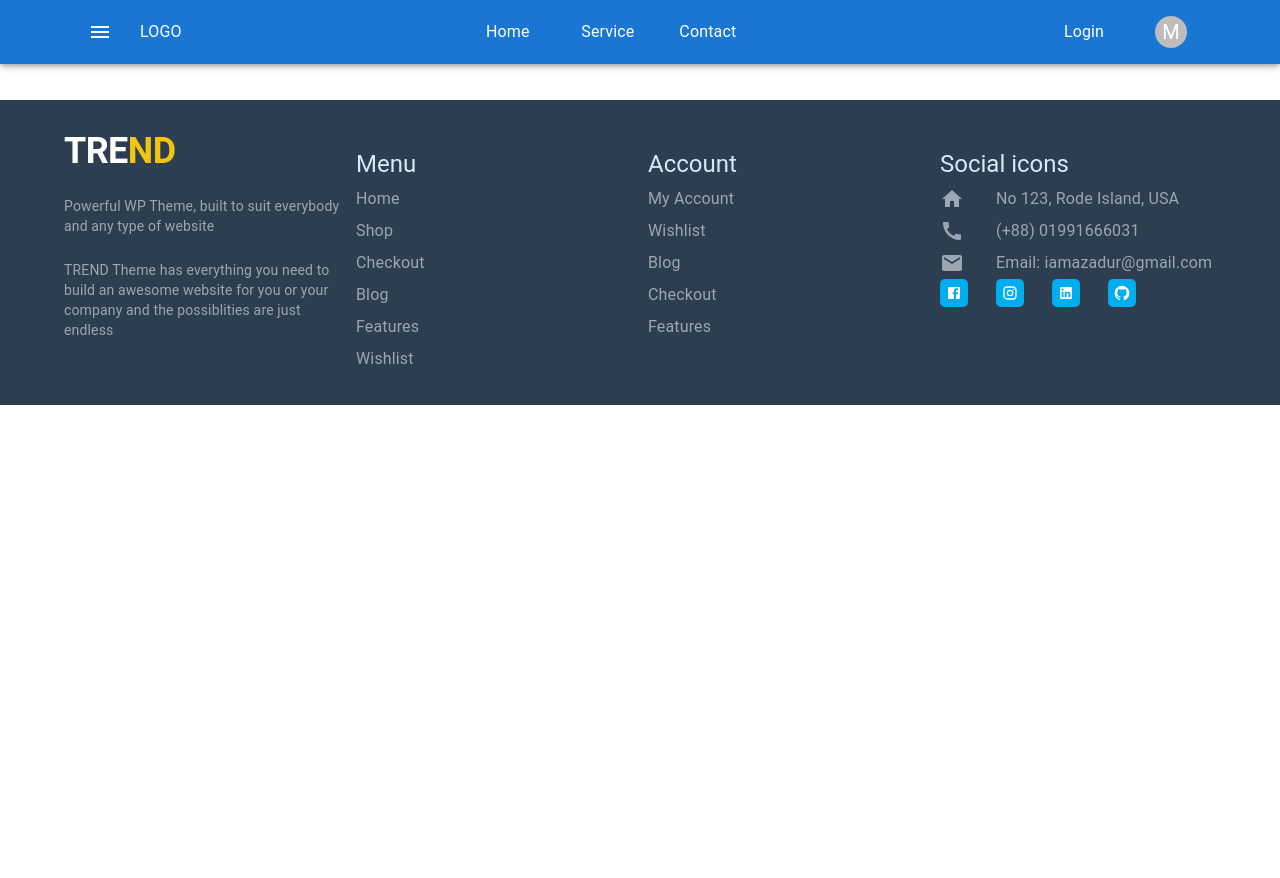
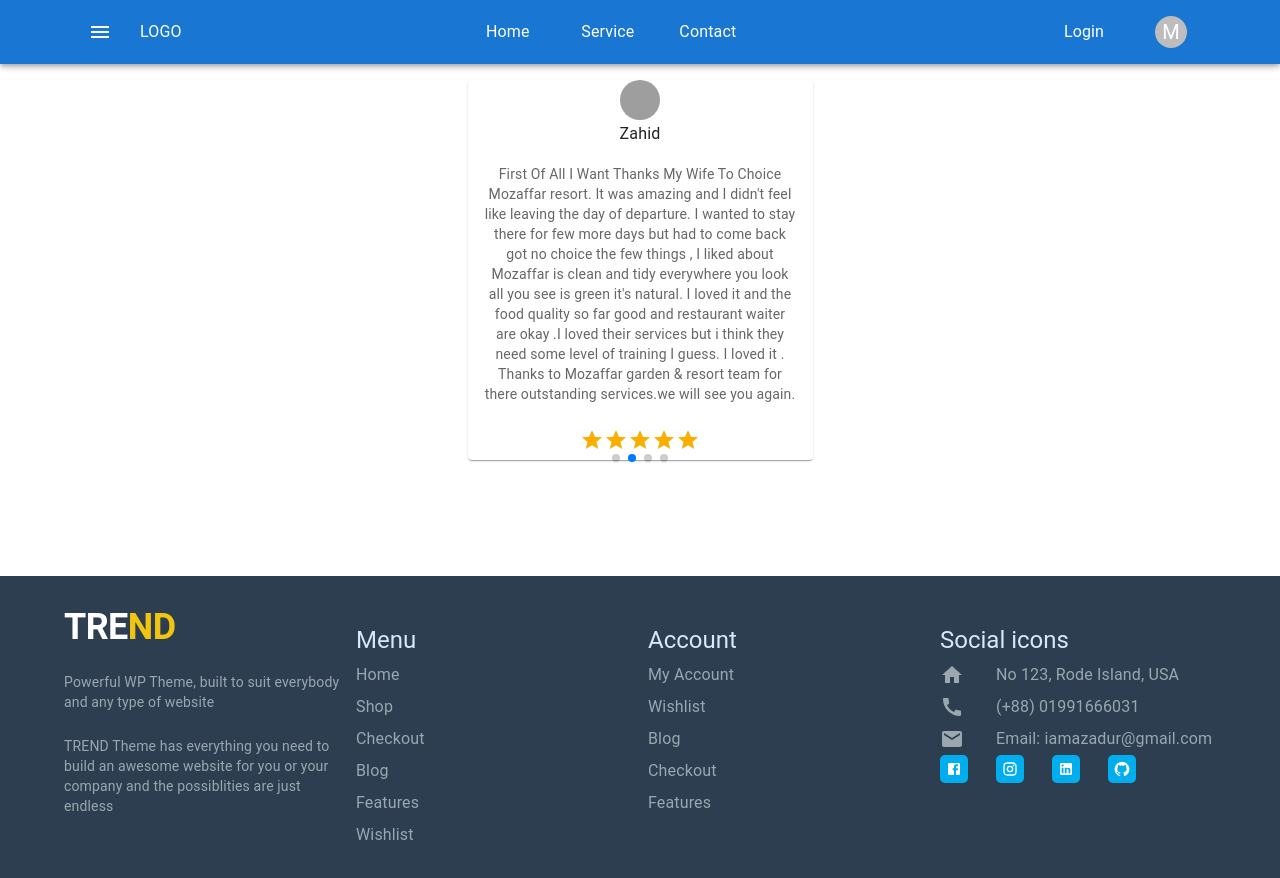
Before and after one commit to iazadur/Luxury-Wedding-Florist-Client, a React (Create React App) app: page / in a window 1280 px wide. Shown: the top 878 px of the page. Before the commit the page ends 800 px from the top, so only its background shows below. Built offline with nearby package versions, Linux system fonts and the light colour scheme; grey boxes are pictures that could not be loaded.

Commit message:
client speacks compeleted

```diff
--- a/package.json
+++ b/package.json
@@ -17,6 +17,7 @@
     "react-router-dom": "^5.3.0",
     "react-scripts": "4.0.3",
     "recharts": "^2.1.6",
+    "swiper": "^6.7.0",
     "web-vitals": "^1.0.1"
   },
   "scripts": {
--- /dev/null
+++ b/src/Pages/Home/ClientSpeaks/ClientSpeak.jsx
@@ -0,0 +1,38 @@
+import * as React from 'react';
+import Card from '@mui/material/Card';
+import CardContent from '@mui/material/CardContent';
+import CardActions from '@mui/material/CardActions';
+import Avatar from '@mui/material/Avatar';
+import Typography from '@mui/material/Typography';
+import { Container, Rating } from '@mui/material';
+
+
+
+const ClientSpeak = ({ username, img, review, rating }) => {
+
+
+
+    return (
+        <>
+            <Container sx={{ justifyContent: "center", display: 'flex', mb: 2 }}>
+                <Card sx={{ maxWidth: 345, display: 'flex', flexDirection: "column", alignItems: "center" }}>
+                    <Avatar src={img} />
+                    <Typography variant={"subtitle1"}>{username}</Typography>
+
+
+                    <CardContent>
+                        <Typography variant="body2" color="text.secondary">
+                            {review}
+                        </Typography>
+                    </CardContent>
+                    <CardActions disableSpacing>
+                        <Rating name="read-only" value={rating} readOnly />
+
+                    </CardActions>
+                </Card>
+            </Container>
+        </>
+    );
+};
+
+export default ClientSpeak;
--- /dev/null
+++ b/src/Pages/Home/ClientSpeaks/ClientSpeaks.jsx
@@ -0,0 +1,85 @@
+import { Box } from '@mui/material';
+import React, { useEffect, useState } from 'react';
+import "swiper/components/navigation/navigation.min.css";
+import "swiper/components/pagination/pagination.min.css";
+import SwiperCore, { Autoplay, Navigation, Pagination } from 'swiper/core';
+import { Swiper, SwiperSlide } from "swiper/react";
+import "swiper/swiper.min.css";
+// import PropLoader from '../PropLoader/PropLoader';
+import ClientSpeak from './ClientSpeak';
+SwiperCore.use([Navigation, Pagination, Autoplay]);
+
+const ClientSpeaks = () => {
+    const [feedBack, setFeedback] = useState([])
+
+
+    useEffect(() => {
+
+        setFeedback([
+            {
+                "_id": "617e36291029d6aa850047ed",
+                "username": "Arafat",
+                "rating": "3",
+                "review": "I have visited one of the best resort in Bangladesh.The environment was fantastic.We enjoyed here lot.Staff ware very friendly.They have nice natural swimming pool and we enjoyed a movie at Cineplex it was amazing .Sound system and projection was very good.We got a very welcome reception and all of the services.We recommended to come hare and we will come hare again.",
+                "img": "https://i.ibb.co/Php9bbh/arafat.jpg"
+            },
+            {
+                "_id": "617e36891029d6aa850047ee",
+                "username": "Zahid",
+                "rating": "5",
+                "review": "First Of All I Want Thanks My Wife To Choice Mozaffar resort. It was amazing and I didn't feel like leaving the day of departure. I wanted to stay there for few more days but had to come back got no choice the few things , I liked about Mozaffar is clean and tidy everywhere you look all you see is green it's natural. I loved it and the food quality so far good and restaurant waiter are okay .I loved their services but i think they need some level of training I guess.  I loved it . Thanks to Mozaffar garden & resort team for there outstanding services.we will see you again.",
+                "img": "https://i.ibb.co/5s5P3J2/zahid.jpg"
+            },
+            {
+                "_id": "617e36bc1029d6aa850047ef",
+                "username": "Zunayed",
+                "rating": "3.4",
+                "review": "Mozaffar Garden & Resort is the best place in Khulna Division. In which Honeymoon cottage floating on water bring to you the Dreamland !",
+                "img": "https://i.ibb.co/RP5b1wm/zunayed.jpg"
+            },
+            {
+                "_id": "617e37111029d6aa850047f0",
+                "username": "iazadur",
+                "rating": "2",
+                "review": "What a beautiful natural resort! We are surprised to see the natural beauty of this resort. Full resorts are surrounded by different types of trees and flowers. The staff ware very good and the service was excellent. Accommodation and facilities are world-class...",
+                "img": "https://i.ibb.co/QMQ7K1x/azad.jpg"
+            }
+        ])
+
+    }, [])
+    return (
+        <>
+            <Box sx={{mt:10}}>
+
+                {feedBack.length === 0 ?
+                    <div className="">
+                        {"loading"}
+                    </div> :
+                    <Swiper
+                        loop={true}
+                        className=""
+                        autoplay={{
+                            delay: 4000,
+                            disableOnInteraction: false
+                        }}
+                        pagination={true} grabCursor={true}
+                        slidesPerView={1}
+                        speed={600}
+                        spaceBetween={20}
+                    >
+                        {feedBack.map(item => (
+                            <SwiperSlide key={item._id}>
+
+                                <ClientSpeak  {...item} />
+
+                            </SwiperSlide>
+                        ))}
+                    </Swiper>
+                }
+
+            </Box>
+        </>
+    );
+};
+
+export default ClientSpeaks;
--- a/src/Pages/Home/Home/Home.jsx
+++ b/src/Pages/Home/Home/Home.jsx
@@ -1,11 +1,13 @@
 import React from 'react';
 import Footer from '../../Shared/Footer/Footer';
 import Navigation from '../../Shared/Navigation/Navigation';
+import ClientSpeaks from '../ClientSpeaks/ClientSpeaks';
 
 const Home = () => {
     return (
         <>
             <Navigation />
+            <ClientSpeaks />
 
             <Footer />
 
```
Also changed, not shown: 1 other file (tests, documents, lock files or other folders).
